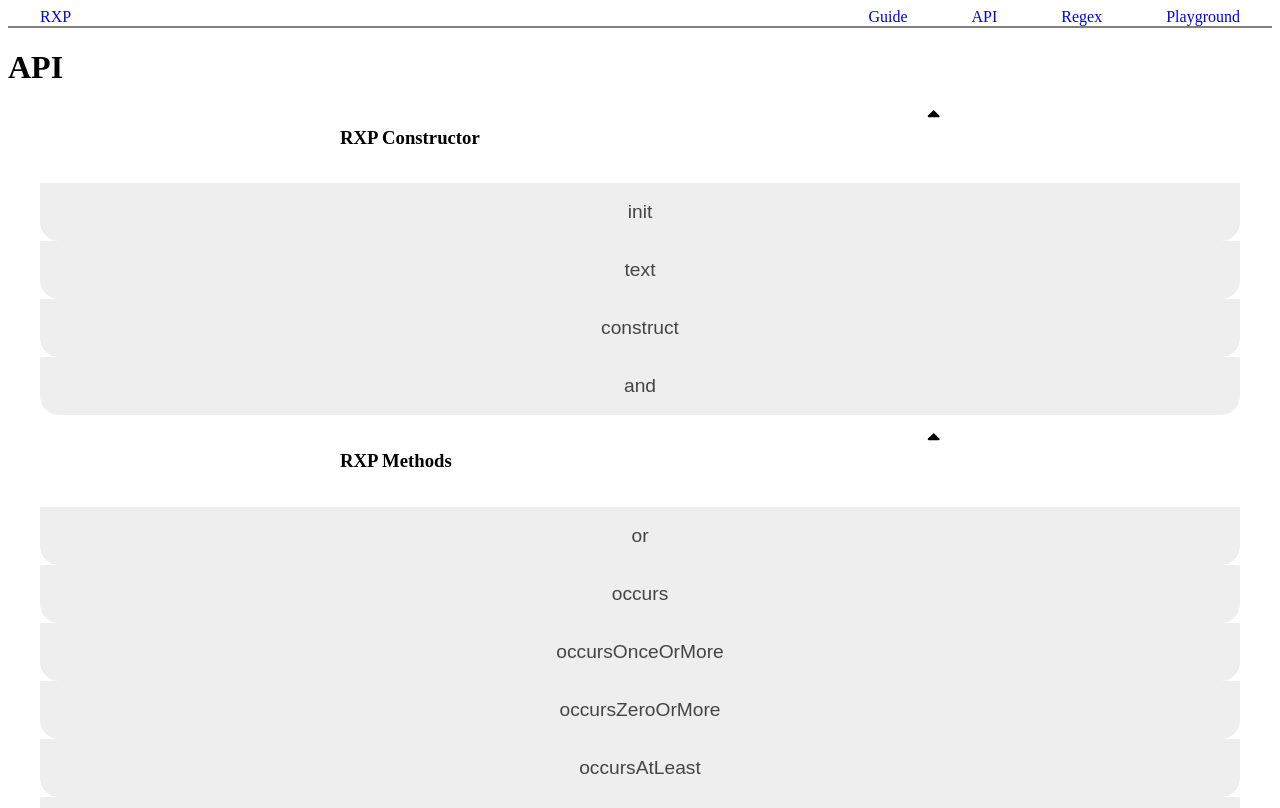
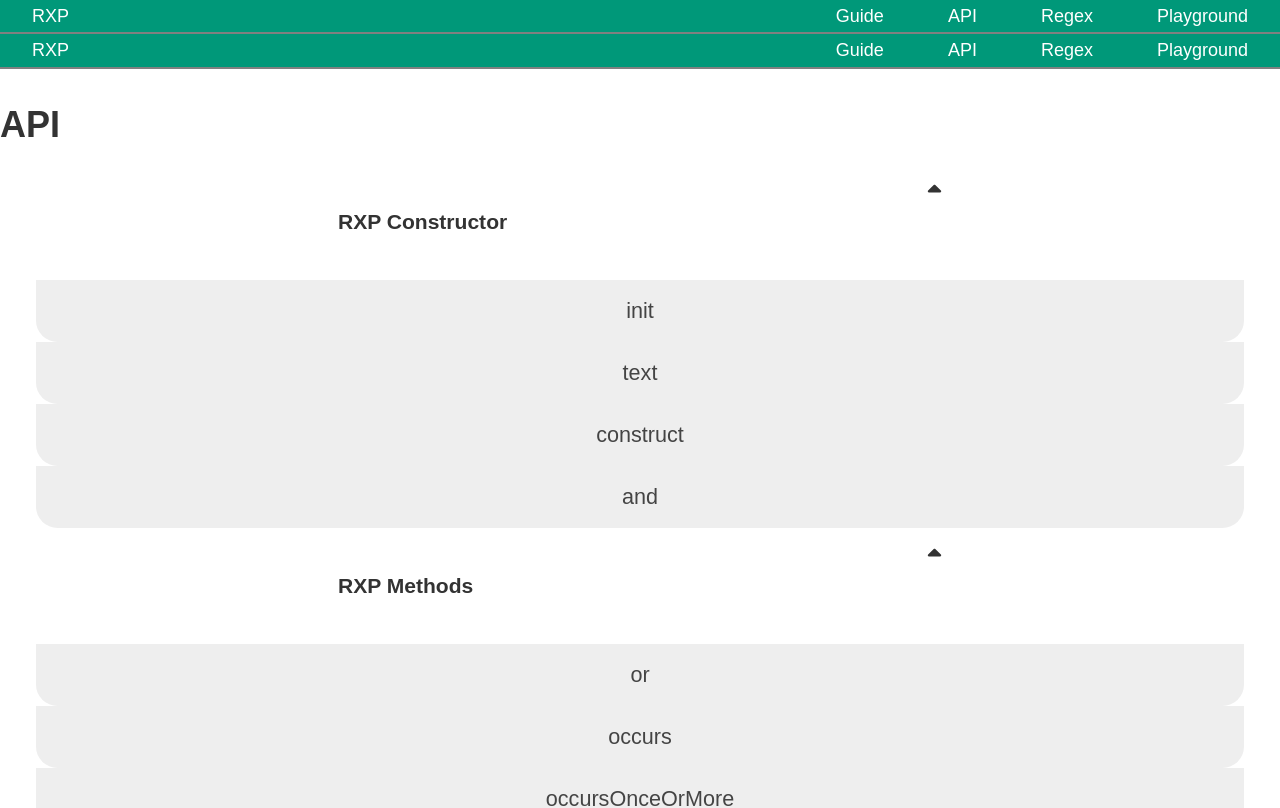
Before and after one commit to jt-rose/rxp-site, a Next.js app: page /api in a window 1280 px wide. Shown: the top 808 px of the page. Built offline with nearby package versions, Linux system fonts and the light colour scheme.

Commit message:
applied css reset

```diff
--- a/components/Header.tsx
+++ b/components/Header.tsx
@@ -1,5 +1,7 @@
 import React from "react";
 import Link from "next/link";
+
+import theme from "../styles/theme";
 
 /*
 const RXPHeader = styled.header`
@@ -69,6 +71,7 @@ export const Header = () => (
           width: 100%;
           display: flex;
           border-bottom: 2px solid gray;
+          background-color: ${theme.colors.background};
         }
         .nav-spacing {
           flex-grow: 1;
@@ -76,6 +79,7 @@ export const Header = () => (
         a {
           margin: 2rem;
           text-decoration: none;
+          color: #ffffff;
         }
       `}
     </style>
--- a/components/Layout.tsx
+++ b/components/Layout.tsx
@@ -31,6 +31,17 @@ const Layout = ({ children, title = "RXP" }: Props) => (
         flex: 1 0 auto;
       }
     `}</style>
+    <style jsx global>{`
+        body {
+          margin: 0;
+          padding: 0;
+          font-size: 18px;
+          font-weight: 400;
+          line-height: 1.8;
+          color: #333;
+          font-family: sans-serif;
+        }
+      `}</style>
   </div>
 );
 
--- /dev/null
+++ b/pages/_app.tsx
@@ -0,0 +1,19 @@
+import React from 'react'
+import App, { Container } from 'next/app'
+import Layout from '../components/Layout'
+
+class MyApp extends App {
+  render() {
+    const { Component, pageProps } = this.props
+
+    return (
+      <Container>
+        <Layout>
+          <Component {...pageProps} />
+        </Layout>
+      </Container>
+    )
+  }
+}
+
+export default MyApp
--- /dev/null
+++ b/styles/theme.ts
@@ -0,0 +1,17 @@
+const theme = {
+    fontFamily: {
+      sansSerif: '-apple-system, "Helvetica Neue", Arial, sans-serif',
+      mono: 'Menlo, Monaco, monospace'
+    },
+    colors: {
+      text: '#333',
+      background: '#009879',
+      link: '#1eaaf1',
+      linkHover: '#0d8ecf',
+      border: '#ddd',
+      warning: '#fff3cd',
+      success: '#d4edda'
+    }
+  }
+
+  export default theme
```
Also changed, not shown: pages/regex.tsx (+4 -3 lines).
